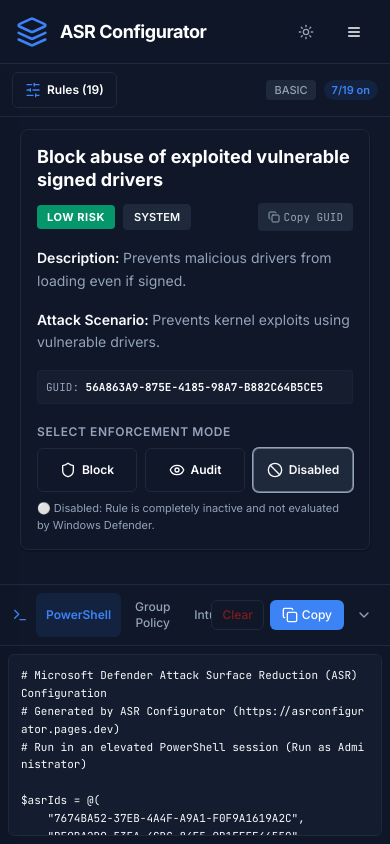
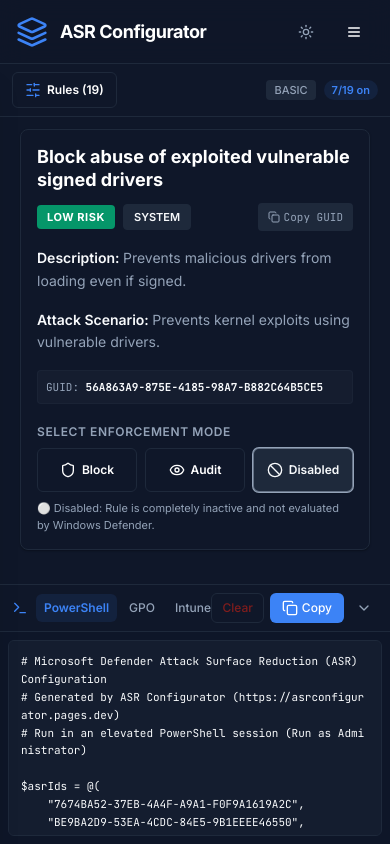
Before and after one commit to Ashutoshgit47/ASR-Configurator, a React (Vite) app: page / in a window 390 px wide. Built offline with nearby package versions, Linux system fonts and the light colour scheme; the HTML template or start-up script is replaced by a standard one.

Commit message:
fix(mobile): prevent Ko-fi button overlap; bump compatible dependencies

```diff
--- a/index.html
+++ b/index.html
@@ -204,14 +204,27 @@
   <style>
     .floatingchat-container-wrap,
     .floatingchat-container-wrap-mobi {
-      right: 20px !important;
+      right: 16px !important;
       left: auto !important;
+      bottom: calc(var(--code-panel-height, 0px) + 12px) !important;
+      transition: bottom 0.2s ease-in-out, transform 0.2s ease-in-out !important;
+      z-index: 40 !important;
+    }
+
+    @media (max-width: 640px) {
+      .floatingchat-container-wrap,
+      .floatingchat-container-wrap-mobi {
+        right: 10px !important;
+        transform: scale(0.82) !important;
+        transform-origin: bottom right !important;
+      }
     }
 
     .floating-chat-kofi-popup-iframe,
     .floating-chat-kofi-popup-iframe-mobi {
       left: auto !important;
       right: 20px !important;
+      bottom: calc(var(--code-panel-height, 0px) + 72px) !important;
     }
   </style>
   <script src='https://storage.ko-fi.com/cdn/scripts/overlay-widget.js'></script>
--- a/src/components/CodePanel.tsx
+++ b/src/components/CodePanel.tsx
@@ -70,6 +70,14 @@
     };
   }, [handleMouseMove, handleMouseUp]);
 
+  useEffect(() => {
+    const h = isCollapsed ? 44 : height;
+    document.documentElement.style.setProperty('--code-panel-height', `${h}px`);
+    return () => {
+      document.documentElement.style.removeProperty('--code-panel-height');
+    };
+  }, [height, isCollapsed]);
+
   return (
     <div
       ref={panelRef}
@@ -103,12 +111,19 @@
                   setCurrentTab(tab.id);
                   if (isCollapsed) setIsCollapsed(false);
                 }}
-                className={`flex items-center gap-1 px-2.5 py-1.5 text-xs font-medium transition-colors rounded-md ${currentTab === tab.id
+                className={`flex items-center gap-1 px-2 sm:px-2.5 py-1.5 text-xs font-medium transition-colors rounded-md whitespace-nowrap ${currentTab === tab.id
                   ? 'bg-primary/10 text-primary font-semibold'
                   : 'text-muted-foreground hover:bg-accent hover:text-foreground'
                   }`}
               >
-                {tab.label}
+                {tab.id === 'gpo' ? (
+                  <>
+                    <span className="hidden sm:inline">Group Policy</span>
+                    <span className="sm:hidden">GPO</span>
+                  </>
+                ) : (
+                  tab.label
+                )}
                 <Tooltip>
                   <TooltipTrigger asChild>
                     <HelpCircle className="w-3 h-3 text-muted-foreground hidden sm:inline" />
```
Also changed, not shown: package.json (+46 -45 lines), 1 other file (tests, documents, lock files or other folders).
